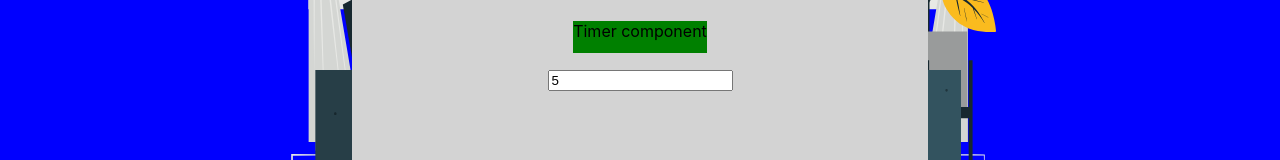
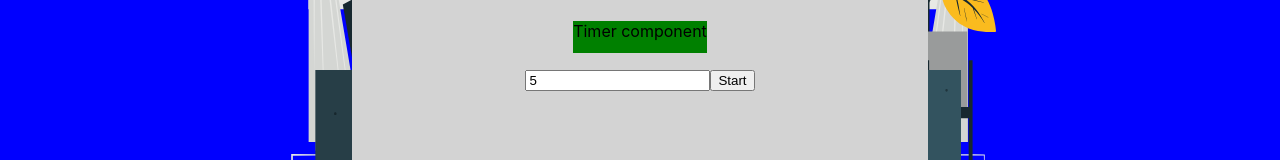
Before and after one commit to hectordr03/meditation-wa, a React (Create React App) app: page / in a window 1280 px wide. Shown: the part 320-480 px from the top of the page. Built offline with nearby package versions, Linux system fonts and the light colour scheme.

Commit message:
function runs when clicked but only updates after timer is complete

```diff
--- a/src/components/Timer.js
+++ b/src/components/Timer.js
@@ -51,10 +51,13 @@ class Timer extends React.Component {
 	timer = () => {
 		// value will come in as ms
 		let limit = this.state.timerLength;
+		let count = 0;
 
 		// Use moment js to parse through timestamp and then add "limit" to time value
 		setInterval(() => {
-
+			for (count; count <= limit; count++){
+				count === limit ? console.log('timer complete') : console.log(`count is ${count}`)
+			}
 		}, 1000);
 	};
 
@@ -69,6 +72,7 @@ class Timer extends React.Component {
 						value={this.state.timerLength}
 						onChange={this.changed}
 					/>
+					<button onClick={this.timer}>Start</button>
 					{/* <button onClick={this.clicked}> Click me </button> */}
 				</div>
 			</div>
```
